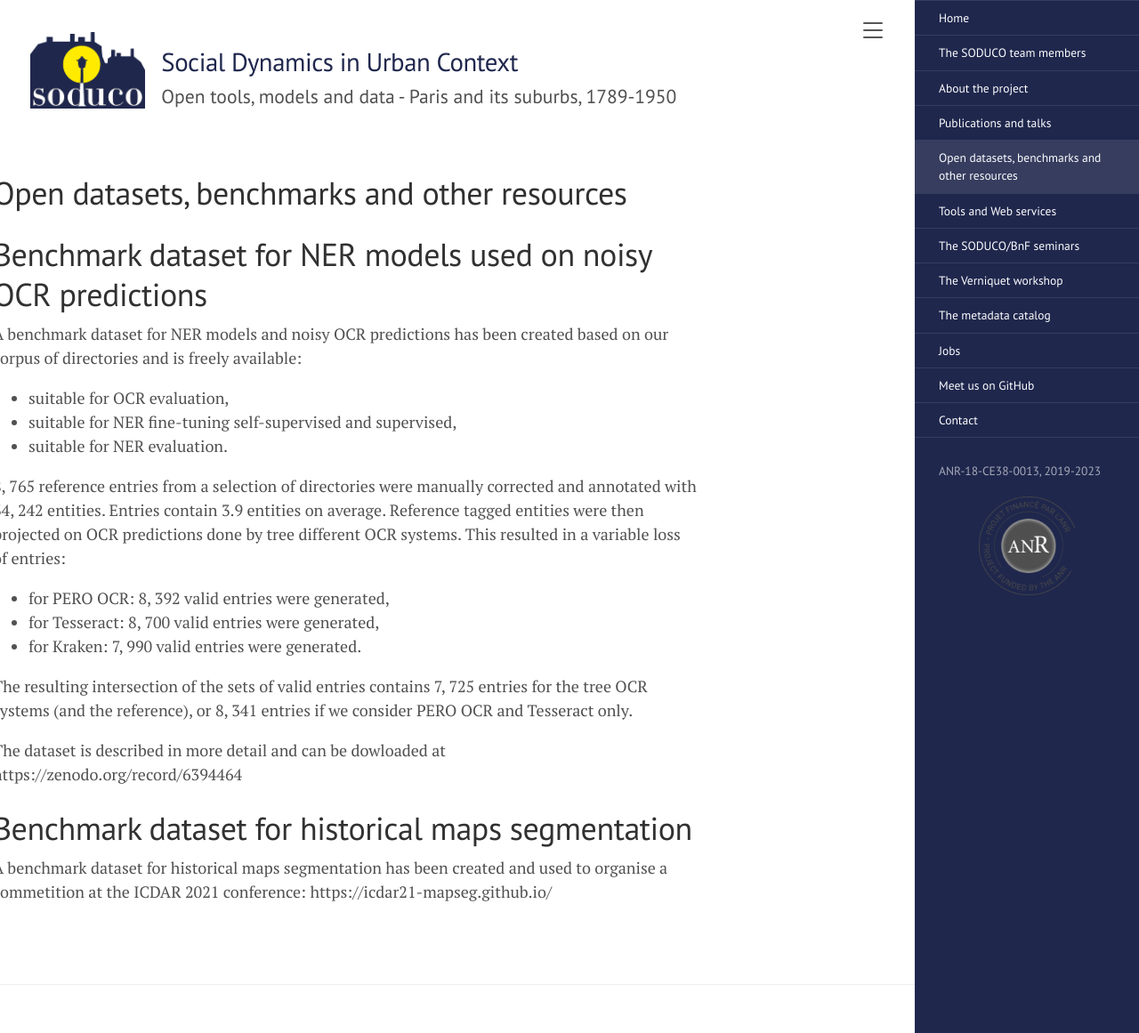
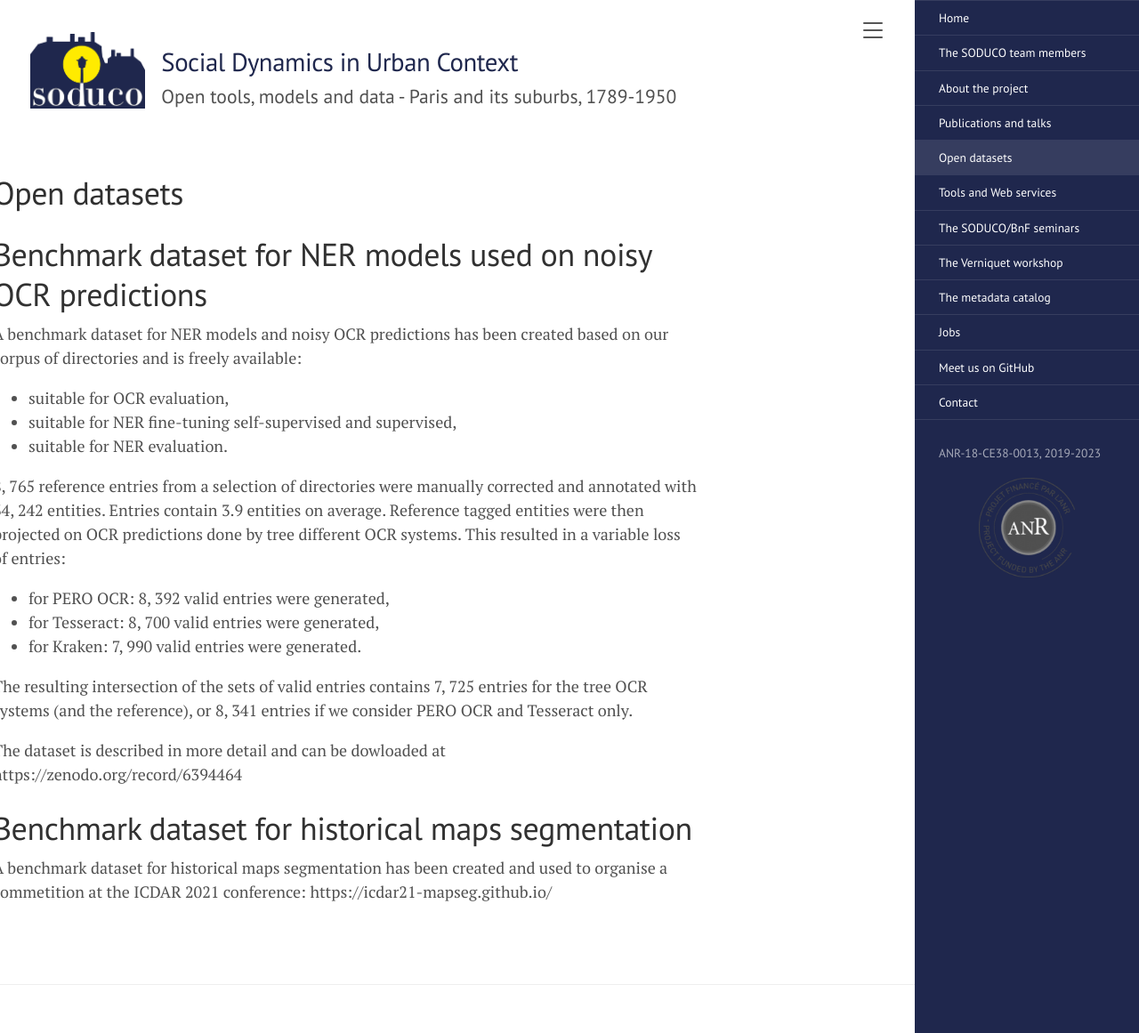
Before and after one commit to soduco/soduco.github.io, a Jekyll site: the page built from datasets.md, in a window 1280 px wide and 1161 px high. Shown: the whole window at 89% size. Built offline with Jekyll 4.4.1, drawn with Linux system fonts in a browser that asks for light colours.

Commit message:
Update datasets.md

```diff
--- a/datasets.md
+++ b/datasets.md
@@ -1,6 +1,6 @@
 ---
 layout: page
-title:  Open datasets, benchmarks and other resources
+title:  Open datasets
 rank: 5
 ---
 
```
